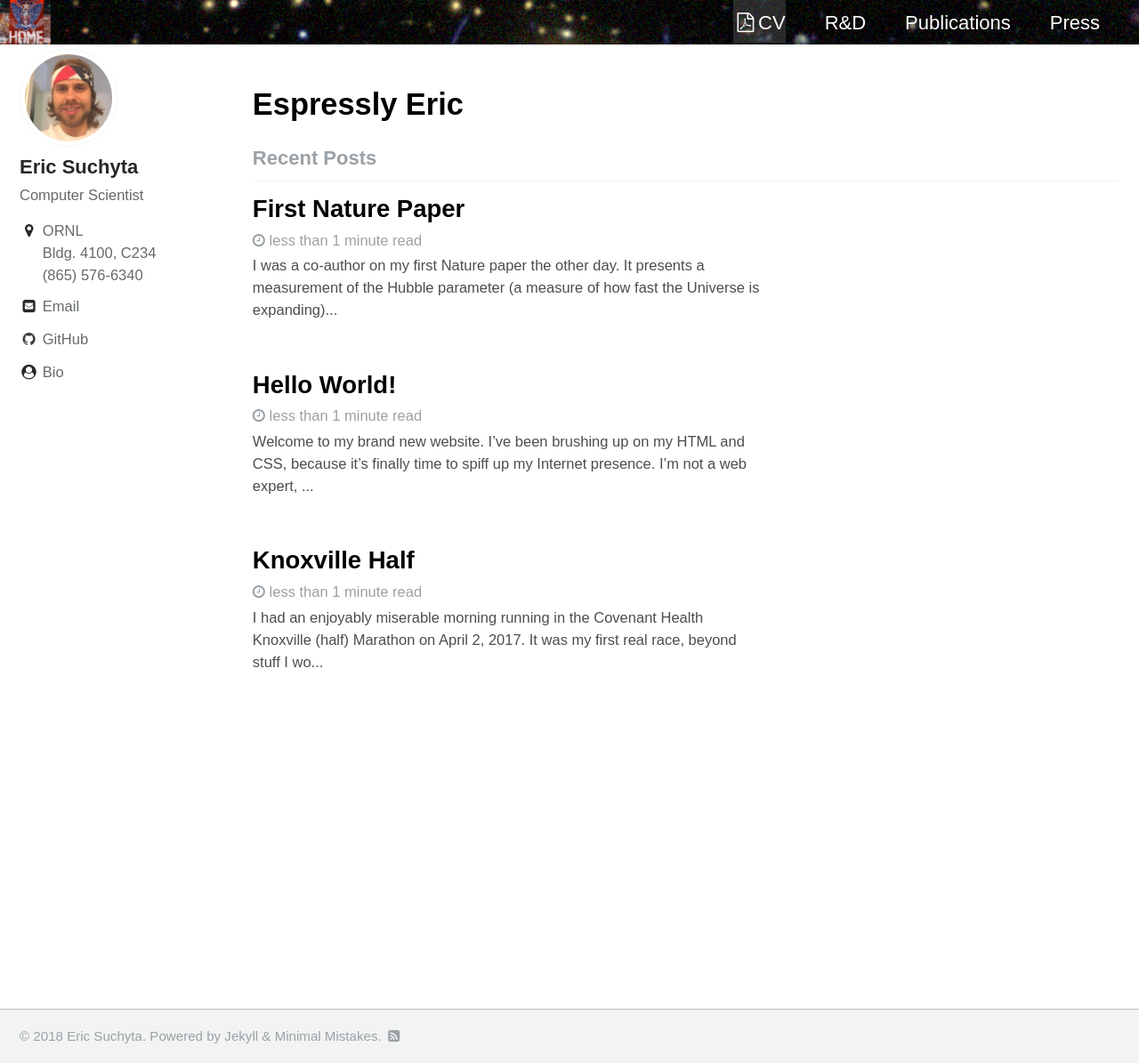
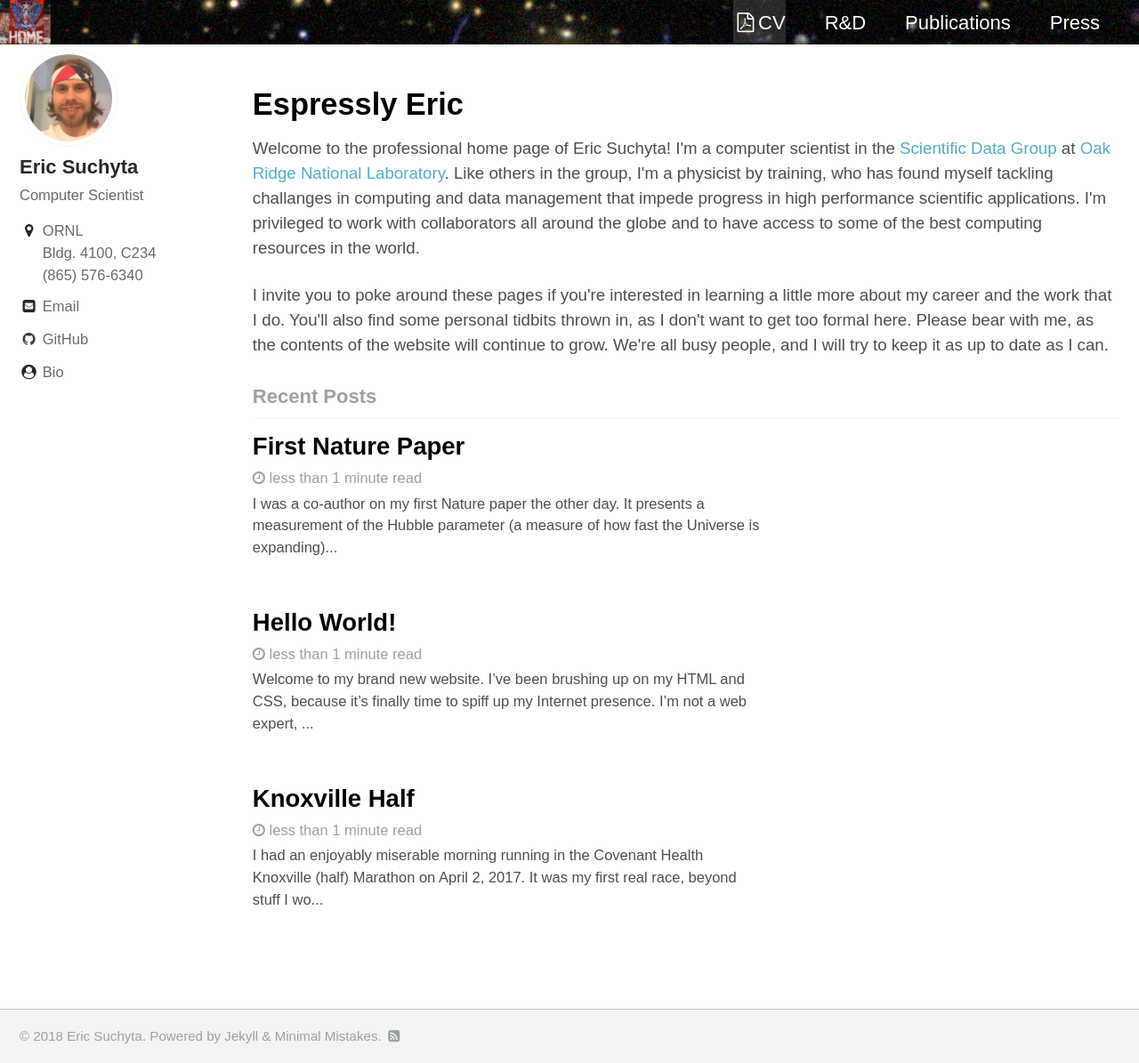
Before and after one commit to suchyta1/suchyta1.github.io, a Jekyll site: the page built from index.html, in a window 1280 px wide and 1195 px high. Shown: the whole window at 89% size. Built offline with Jekyll 4.4.1, drawn with Linux system fonts in a browser that asks for light colours; the list of posts is cut into pages by our own code.

Commit message:
Update to home page

```diff
--- a/_layouts/home.html
+++ b/_layouts/home.html
@@ -1,6 +1,23 @@
 ---
 layout: archive
 ---
+
+<p style="font-size: 0.85em">
+	Welcome to the professional home page of Eric Suchyta!
+	I'm a computer scientist in the <a href="https://www.ornl.gov/division/csmd/scientific-data" style="color:#52adc8">Scientific Data Group</a>
+	at <a href="https://www.ornl.gov/" style="color:#52adc8">Oak Ridge National Laboratory</a>.
+	Like others in the group, I'm a physicist by training, who has found myself tackling challanges in computing and data management
+	that impede progress in high performance scientific applications.
+	I'm privileged to work with collaborators all around the globe and to have access to some of the best computing resources in the world.
+</p>
+
+<p style="font-size: 0.85em">
+	I invite you to poke around these pages if you're interested in learning a little more about my career and the work that I do.
+	You'll also find some personal tidbits thrown in, as I don't want to get too formal here.
+	Please bear with me, as the contents of the website will continue to grow.
+	We're all busy people, and I will try to keep it as up to date as I can.
+</p>
+
 
 <h3 class="archive__subtitle">{{ site.data.ui-text[site.locale].recent_posts | default: "Recent Posts" }}</h3>
 
```
Also changed, not shown: index.html (line endings or trailing spaces).
